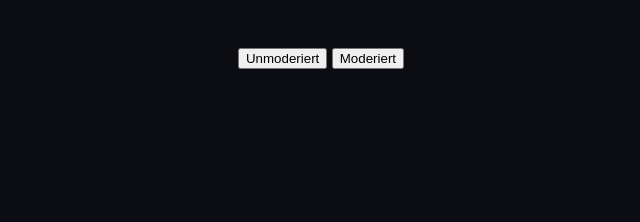
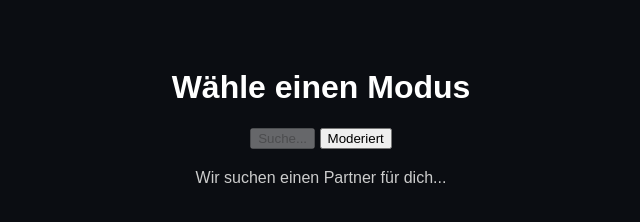
Before and after one commit to dumdiedum12/nextconnact, a website: page public/mode.html in a window 1280 px wide. Both pictures are taken after a click on the button "Unmoderiert". Shown: the whole page, without its empty margins (319-959 px from the left). Drawn offline with nearby package versions, Linux system fonts and the light colour scheme; no server answers.

Commit message:
frontad fix

```diff
--- a/public/app.js
+++ b/public/app.js
@@ -1,9 +1,26 @@
+// Verbindung zum Socket.io-Server herstellen
 const socket = io();
 
-function startChat(mode) {
-  socket.emit("find-match");
+const unmoderatedBtn = document.getElementById('unmoderatedBtn');
+const statusText = document.getElementById('statusText');
+
+if (unmoderatedBtn) {
+    unmoderatedBtn.addEventListener('click', () => {
+        // Feedback für den User
+        unmoderatedBtn.disabled = true;
+        unmoderatedBtn.innerText = "Suche...";
+        statusText.innerText = "Wir suchen einen Partner für dich...";
+
+        // Sendet das Signal "find-match" an deine server.js (Zeile 19)
+        socket.emit('find-match');
+    });
 }
 
-socket.on("match-found", () => {
-  alert("Match gefunden – Video folgt");
+// Wenn deine server.js ein Match findet (Zeile 26)
+socket.on('match-found', (data) => {
+    statusText.innerText = "Partner gefunden! Verbindung wird hergestellt...";
+    console.log("Verbunden mit Match:", data);
+
+    // Test-Meldung
+    alert("Ein Partner wurde gefunden!");
 });
--- a/public/mode.html
+++ b/public/mode.html
@@ -1,16 +1,22 @@
 <!DOCTYPE html>
 <html lang="de">
 <head>
-  <meta charset="UTF-8">
-  <title>Modus wählen</title>
-  <meta name="viewport" content="width=device-width, initial-scale=1.0">
-  <link rel="stylesheet" href="style.css">
+    <meta charset="UTF-8">
+    <meta name="viewport" content="width=device-width, initial-scale=1.0">
+    <title>Modus wählen - NextConnect</title>
+    <link rel="stylesheet" href="style.css">
 </head>
 <body>
+    <div class="container">
+        <h1>Wähle einen Modus</h1>
+        <div class="button-group">
+            <button id="unmoderatedBtn">Unmoderiert</button>
+            <button id="moderatedBtn">Moderiert</button>
+        </div>
+        <p id="statusText" style="margin-top: 20px; color: #ccc;"></p>
+    </div>
 
-<button onclick="startChat('unmoderated')">Unmoderiert</button>
-<button onclick="startChat('moderated')">Moderiert</button>
-
-<script src="app.js"></script>
+    <script src="/socket.io/socket.io.js"></script>
+    <script src="app.js"></script>
 </body>
 </html>
```
Also changed, not shown: public/index.html (+7 -10 lines).
